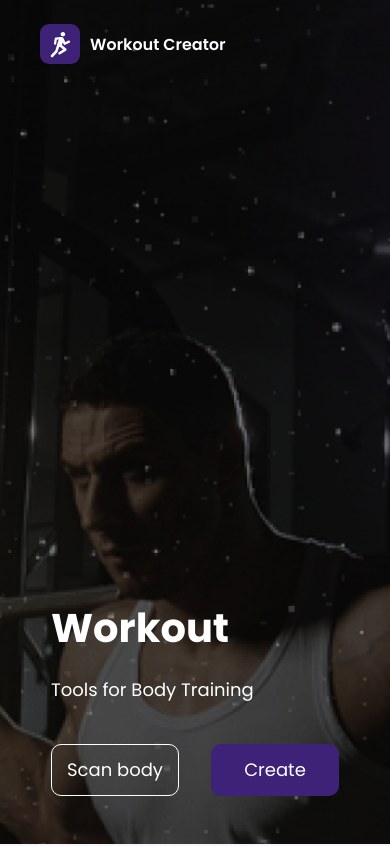
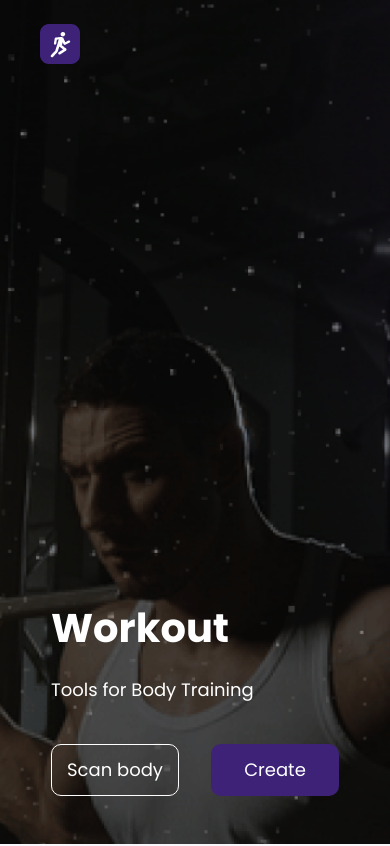
Before and after one commit to imran-farooq7/architectus, a Next.js app: page / in a window 390 px wide. Shown: the top 846 px of the page. Built offline with nearby package versions, Linux system fonts and the light colour scheme.

Commit message:
landing page completed

```diff
--- a/components/navbar/Navbar.tsx
+++ b/components/navbar/Navbar.tsx
@@ -1,11 +1,8 @@
 "use client";
 import Image, { StaticImageData } from "next/image";
 import Link from "next/link";
-import { links } from "@/lib/constants";
-import NavLink from "./NavLink";
 import { useState } from "react";
-import { Bars3Icon, XMarkIcon } from "@heroicons/react/16/solid";
-import { Dialog, DialogPanel } from "@headlessui/react";
+import Logo from "@/public/logomobile.png";
 
 const Navbar = ({ logo }: { logo: StaticImageData }) => {
 	const [mobileMenuOpen, setMobileMenuOpen] = useState(false);
@@ -16,7 +13,8 @@ const Navbar = ({ logo }: { logo: StaticImageData }) => {
 				<nav className="flex items-center justify-between" aria-label="Global">
 					<div className="flex lg:flex-1">
 						<Link href="/">
-							<Image src={logo} alt="logo" />
+							<Image src={logo} alt="logo" className="hidden md:inline-flex" />
+							<Image src={Logo} alt="logo" className="inline-flex md:hidden" />
 						</Link>
 					</div>
 					{/* <div className="flex lg:hidden">
```
Also changed, not shown: public/logomobile.png (added).
